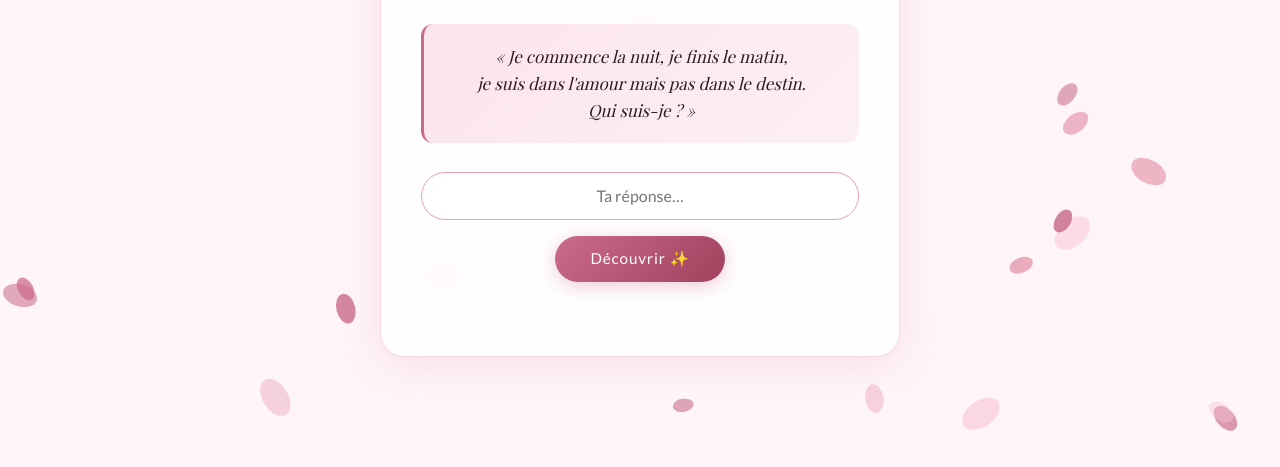
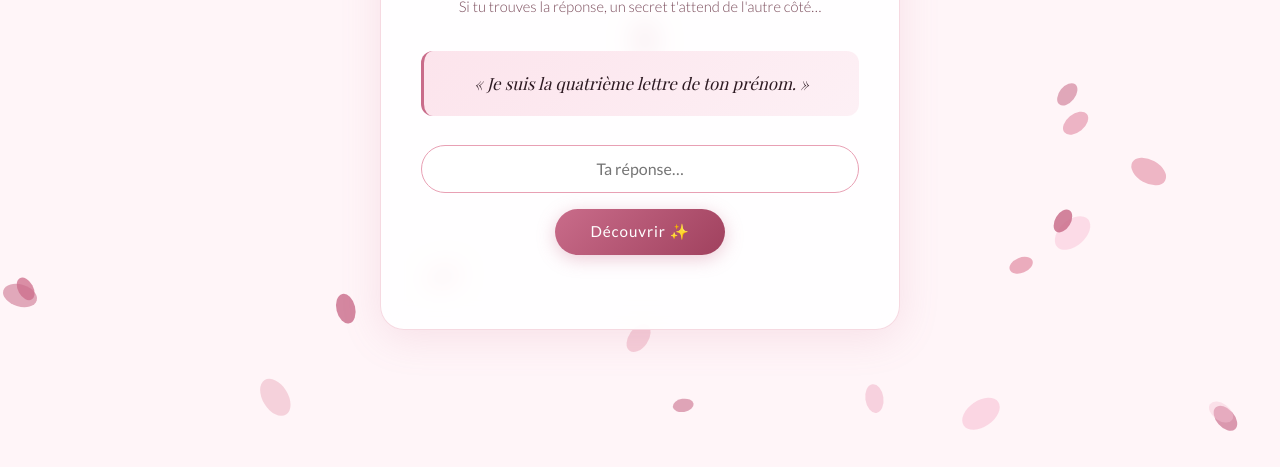
Before and after one commit to Taizeur/lounaaa, a website: page public/index.html in a window 1280 px wide. Shown: the part 333-800 px from the top of the page. Drawn offline with nearby package versions, Linux system fonts and the light colour scheme; a web font is replaced by a local one.

Commit message:
Update index.html

```diff
--- a/public/index.html
+++ b/public/index.html
@@ -241,9 +241,7 @@
     <p class="subtitle">Si tu trouves la réponse, un secret t'attend de l'autre côté…</p>
 
     <div class="enigme-box">
-      « Je commence la nuit, je finis le matin,<br>
-      je suis dans l'amour mais pas dans le destin.<br>
-      Qui suis-je ? »
+      « Je suis la quatrième lettre de ton prénom. »
     </div>
 
     <input type="text" id="answer-input" placeholder="Ta réponse…" autocomplete="off" />
```
